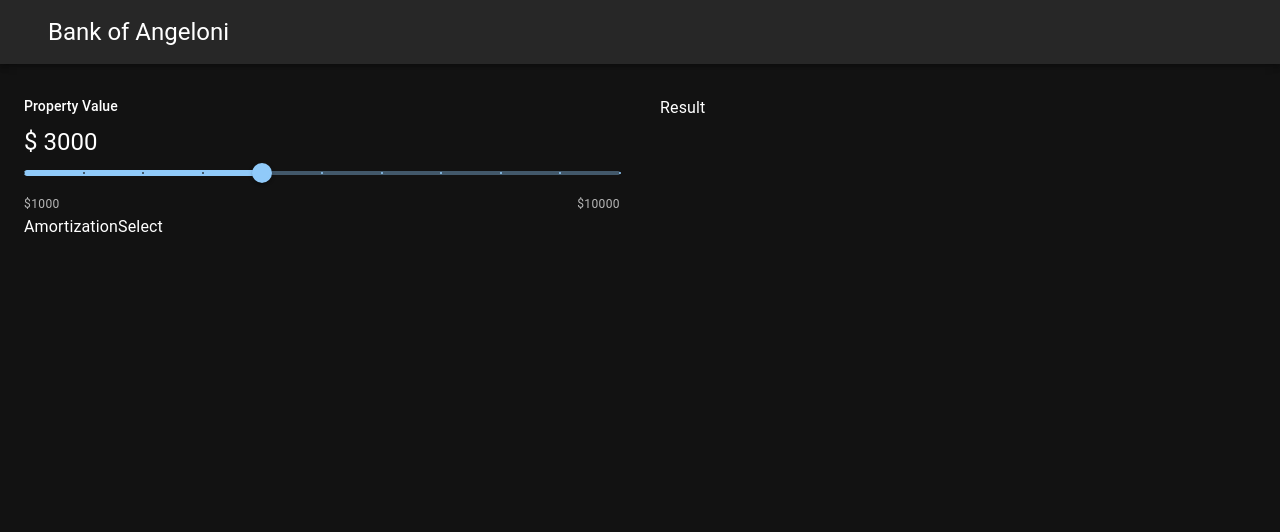
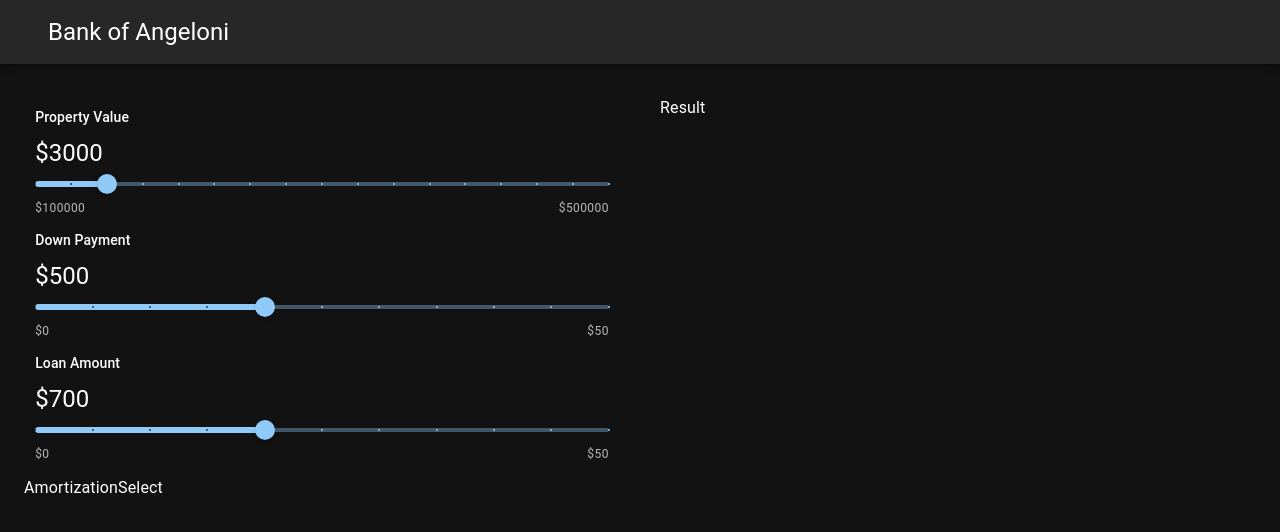
Before and after one commit to PaoloJr90/projects, a React (Create React App) app in the folder mortgage-calculator-react-app/: page / in a window 1280 px wide. Shown: the top 532 px of the page. Built offline with nearby package versions, Linux system fonts and the light colour scheme.

Commit message:
added useState hook

```diff
--- a/mortgage-calculator-react-app/src/App.js
+++ b/mortgage-calculator-react-app/src/App.js
@@ -1,3 +1,4 @@
+import { useState } from "react";
 import { Container, Grid } from "@mui/material";
 import AmortizationSelect from "./Components/AmortizationSelect";
 import Navbar from "./Components/Navbar";
@@ -5,6 +6,13 @@ import Result from "./Components/Result";
 import SliderSelect from "./Components/SliderSelect";
 
 function App() {
+  const [data, setData] = useState({
+    homeValue: 3000,
+    downPayment: 3000,
+    loanAmount: 3000,
+    loanTerm: 3000,
+  });
+
   return (
     <div className="App">
       <Navbar />
--- a/mortgage-calculator-react-app/src/Components/Common/SliderComponent.js
+++ b/mortgage-calculator-react-app/src/Components/Common/SliderComponent.js
@@ -2,12 +2,25 @@ import React from "react";
 import Slider from "@mui/material/Slider";
 import { Stack, Typography } from "@mui/material";
 
-const SliderComponent = ({ defaultValue, min, max, step, onChange, value }) => {
+const SliderComponent = ({
+  defaultValue,
+  min,
+  max,
+  step,
+  onChange,
+  value,
+  label,
+  unit,
+  amount,
+}) => {
   return (
-    <>
+    <Stack margin={1.4}>
       <Stack gap={1} direction="column">
-        <Typography variant="subtitle2">Property Value</Typography>
-        <Typography variant="h5">$ 3000</Typography>
+        <Typography variant="subtitle2">{label}</Typography>
+        <Typography variant="h5">
+          {unit}
+          {amount}
+        </Typography>
       </Stack>
       <Slider
         defaultValue={defaultValue}
@@ -22,13 +35,15 @@ const SliderComponent = ({ defaultValue, min, max, step, onChange, value }) => {
       />
       <Stack direction="row" justifyContent={"space-between"}>
         <Typography variant="caption" color="text.secondary">
-          $1000
+          {unit}
+          {min}
         </Typography>
         <Typography variant="caption" color="text.secondary">
-          $10000
+          {unit}
+          {max}
         </Typography>
       </Stack>
-    </>
+    </Stack>
   );
 };
 
--- a/mortgage-calculator-react-app/src/Components/SliderSelect.js
+++ b/mortgage-calculator-react-app/src/Components/SliderSelect.js
@@ -5,11 +5,34 @@ const SliderSelect = () => {
   return (
     <>
       <SliderComponent
+        label="Property Value"
+        min={100000}
+        max={500000}
+        defaultValue={150000}
+        step={25000}
+        onChange={(event) => console.log(event.target.value)}
+        unit="$"
+        amount={3000}
+      />
+      <SliderComponent
+        label="Down Payment"
         min={0}
         max={50}
         defaultValue={20}
         step={5}
         onChange={(event) => console.log(event.target.value)}
+        unit="$"
+        amount={500}
+      />
+      <SliderComponent
+        label="Loan Amount"
+        min={0}
+        max={50}
+        defaultValue={20}
+        step={5}
+        onChange={(event) => console.log(event.target.value)}
+        unit="$"
+        amount={700}
       />
     </>
   );
```
